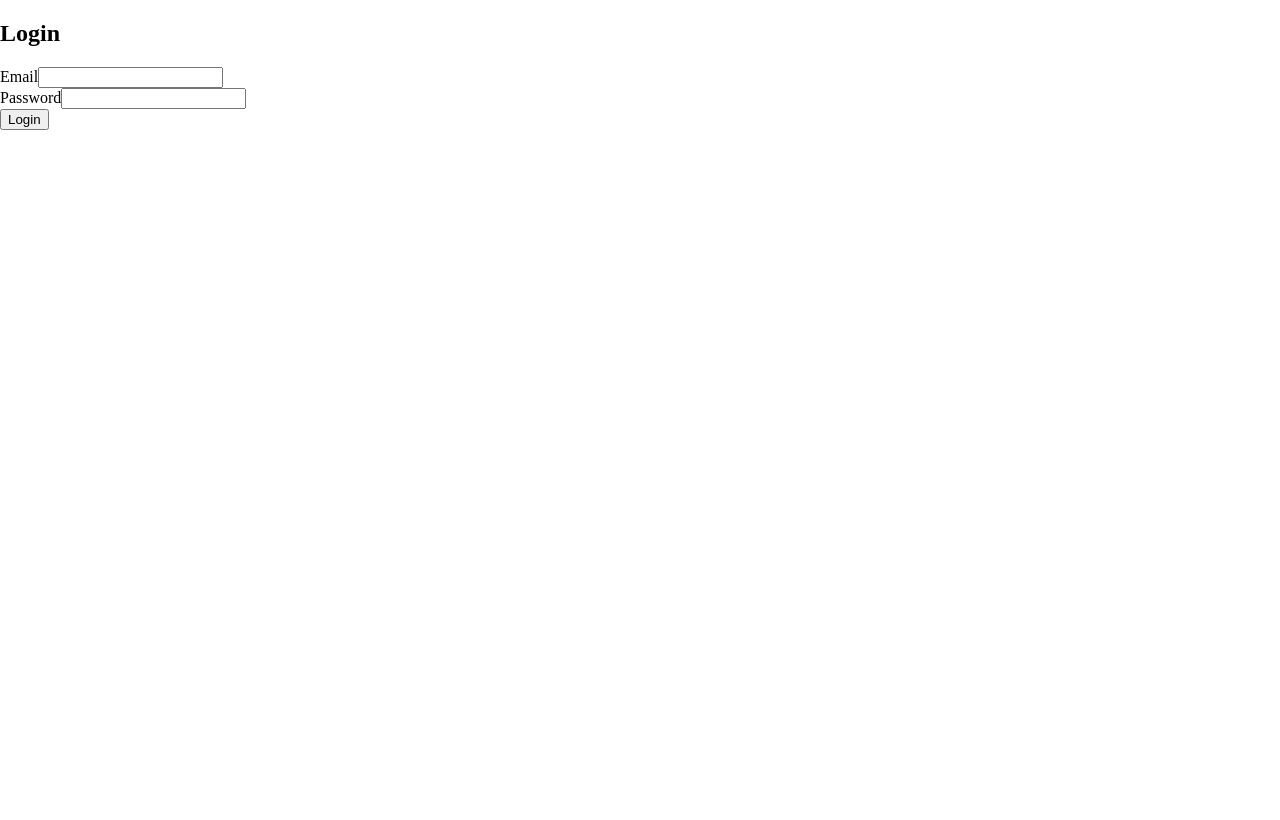
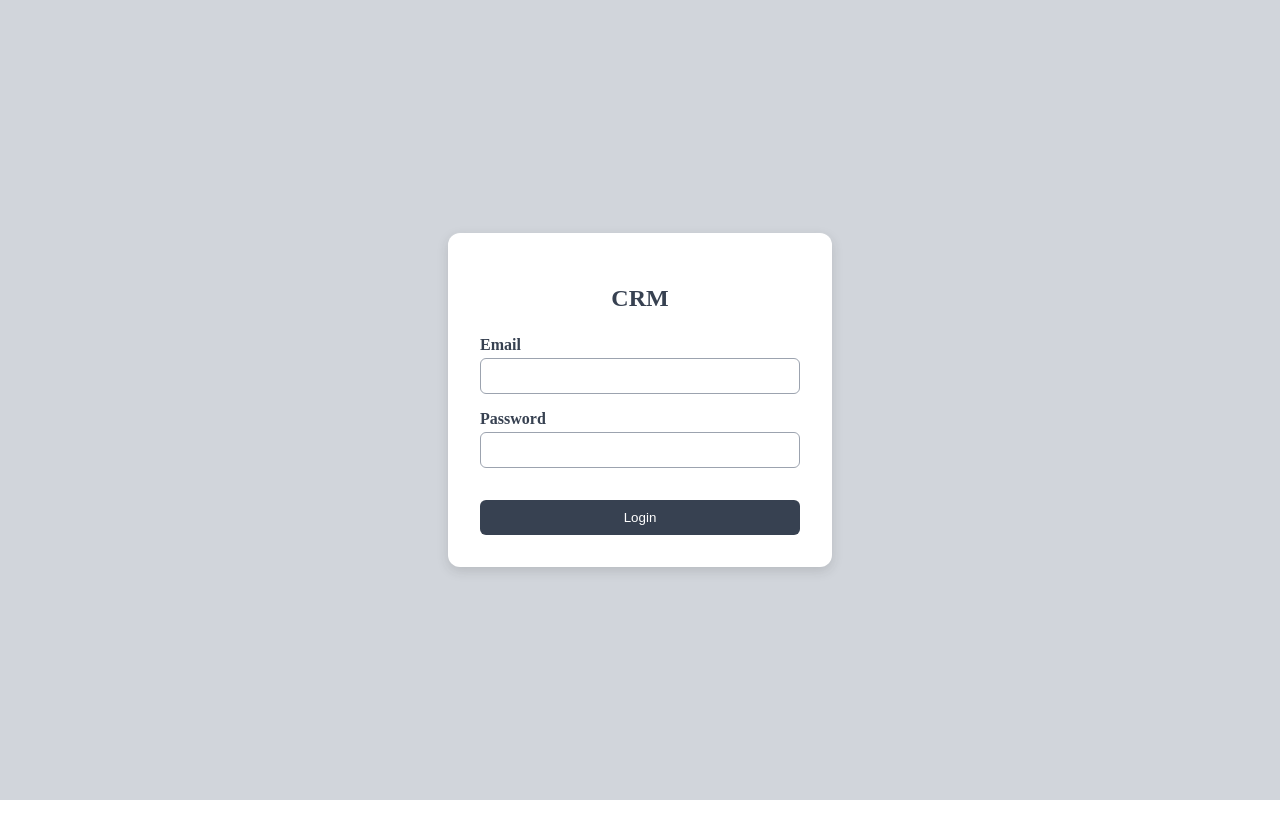
Before and after one commit to nowakczarek/CRM, an Angular app in the folder Frontend/crm-frontend/: page /login in a window 1280 px wide. Built offline with nearby package versions, Linux system fonts and the light colour scheme.

Commit message:
add login styling

```diff
--- a/Frontend/crm-frontend/src/app/auth/login/login.css
+++ b/Frontend/crm-frontend/src/app/auth/login/login.css
@@ -0,0 +1,63 @@
+.login-wrapper {
+  display: flex;
+  justify-content: center;
+  align-items: center;
+  height: 100%;
+  background: #d1d5db;
+}
+
+.login-card {
+  background: white;
+  width: 24rem;
+  padding: 2rem;
+  border-radius: 12px;
+  box-shadow: 0 4px 12px rgba(43, 41, 41, 0.15);
+  text-align: center;
+}
+
+.login-card h2 {
+    margin-bottom: 1.5rem;
+    color: #374151;
+}
+
+.form-group {
+  text-align: left;
+  margin-bottom: 1rem;
+}
+
+.form-group label {
+  display: block;
+  font-weight: 600;
+  margin-bottom: 0.25rem;
+  color: #374151;
+}
+
+.form-group input {
+  width: 100%;
+  padding: 0.6rem;
+  border-radius: 6px;
+  border: 1px solid #9ca3af;
+}
+
+button {
+  width: 100%;
+  padding: 10px;
+  background: #374151;
+  color: white;
+  border: none;
+  border-radius: 6px;
+  cursor: pointer;
+  margin-top: 1rem;
+}
+
+button:hover {
+  background: #23272e;
+}
+
+.error {
+  background: #fee2e2;
+  color: #b91c1c;
+  padding: 0.5rem;
+  border-radius: 0.4rem;
+  margin-bottom: 0.6rem;
+}
--- a/Frontend/crm-frontend/src/app/auth/login/login.html
+++ b/Frontend/crm-frontend/src/app/auth/login/login.html
@@ -1,17 +1,24 @@
+<div class="login-wrapper">
+  <div class="login-card">
+    <h2>CRM</h2>
 
-<form (ngSubmit)="onSubmit()" class="login-form">
-    <h2>Login</h2>
+    <form (ngSubmit)="onSubmit()">
 
-    <div>
-        <label for="email">Email</label>
+      <div class="form-group">
+        <label>Email</label>
         <input type="email" [(ngModel)]="email" name="email" required>
-    </div>
-    <div>
-        <label for="password">Password</label>
+      </div>
+
+      <div class="form-group">
+        <label>Password</label>
         <input type="password" [(ngModel)]="password" name="password" required>
-    </div>
+      </div>
 
-    <div *ngIf="error" class="error">{{error}}</div>
+      @if (error) {
+        <div class="error">{{ error }}</div>
+      }
 
-    <button type="submit">Login</button>
-</form>
+      <button type="submit">Login</button>
+    </form>
+  </div>
+</div>
```
